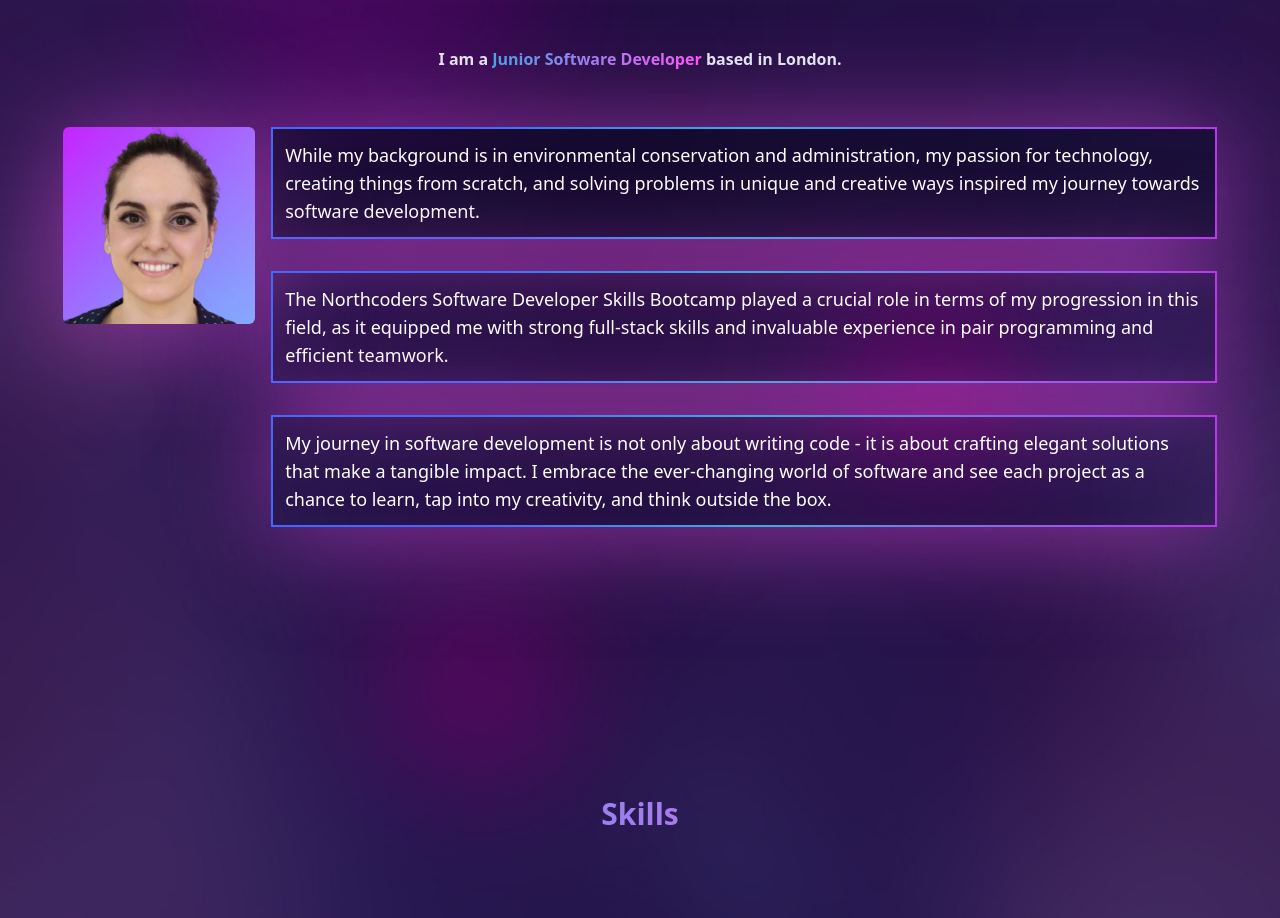
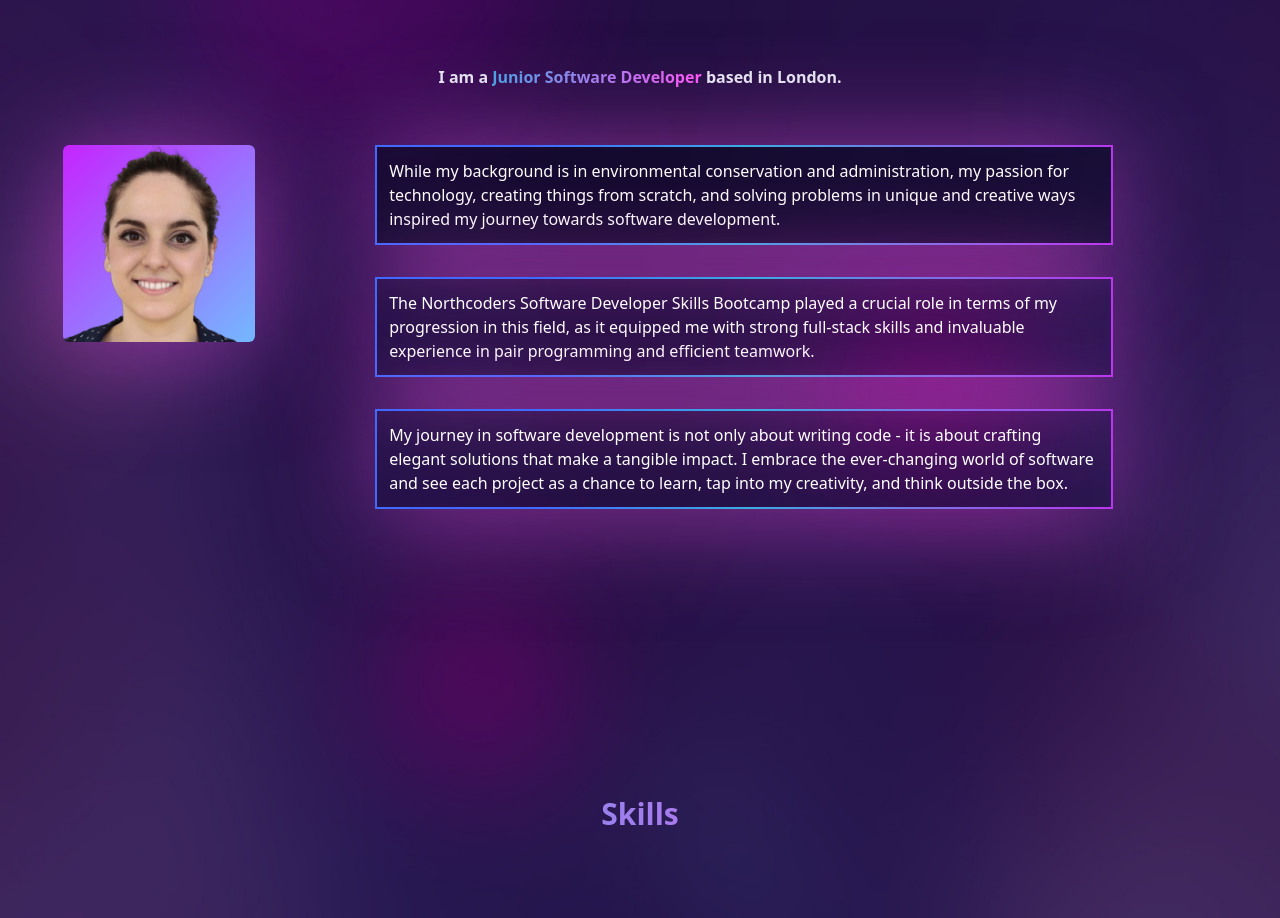
Before and after one commit to AnnaTas77/portfolio-anna, a React (Vite) app: page / in a window 1280 px wide. Shown: the part 1045-1963 px from the top of the page. Built offline with nearby package versions, Linux system fonts and the light colour scheme; what tailwindcss-animated would draw is missing.

Commit message:
styling updates

```diff
--- a/src/components/About.jsx
+++ b/src/components/About.jsx
@@ -31,7 +31,7 @@ const About = () => {
                         viewport={{ once: false, amount: 0.3 }}
                         className="z-20 flex flex-col"
                     >
-                        <div className="flex flex-col w-full text-center text-white text-bold text-md lg:text-left  md:text-lg ">
+                        <div className="flex flex-col w-full self-center text-center text-white text-bold text-md lg:text-left md:text-[1rem] md:w-[78%]">
                             <p className="mb-8 project-border p-3 bg-slate-950/40">
                                 While my background is in environmental conservation and administration, my passion for
                                 technology, creating things from scratch, and solving problems in unique and creative
@@ -57,13 +57,13 @@ const About = () => {
                             initial="hidden"
                             whileInView={"show"}
                             viewport={{ once: false, amount: 0.3 }}
-                            className="flex w-full absolute -z-1 md:left-28 lg:left-[55%] lg:top-[-70%] left-10 top-0 m-8"
+                            className="flex w-full absolute -z-1 md:top-[-50%] md:left-[47%] lg:left-[50%] lg:top-[-60%] left-[20%] top-[-10%] m-8"
                         >
                             <lottie-player
                                 src="https://lottie.host/df300741-e5c1-4516-a85c-95231f72eeb8/CI3XhlHzte.json"
                                 background="none"
                                 speed="1"
-                                style={{ display: "flex", maxWidth: "500px" }}
+                                style={{ display: "flex", maxWidth: "480px" }}
                                 loop
                                 autoplay
                                 direction="1"
@@ -76,7 +76,7 @@ const About = () => {
                             initial="hidden"
                             whileInView={"show"}
                             viewport={{ once: false, amount: 0.3 }}
-                            className="flex w-full absolute -z-1 md:right-10 lg:right-[26%] right-0 lg:bottom-[-3%] bottom-0 m-1"
+                            className="flex w-full absolute -z-1 md:right-[9%] md:bottom-[-15%] lg:right-[26%] lg:bottom-[-3%] right-[14.5%] bottom-[-8%] m-1"
                         >
                             <lottie-player
                                 src="https://lottie.host/df300741-e5c1-4516-a85c-95231f72eeb8/CI3XhlHzte.json"
```
